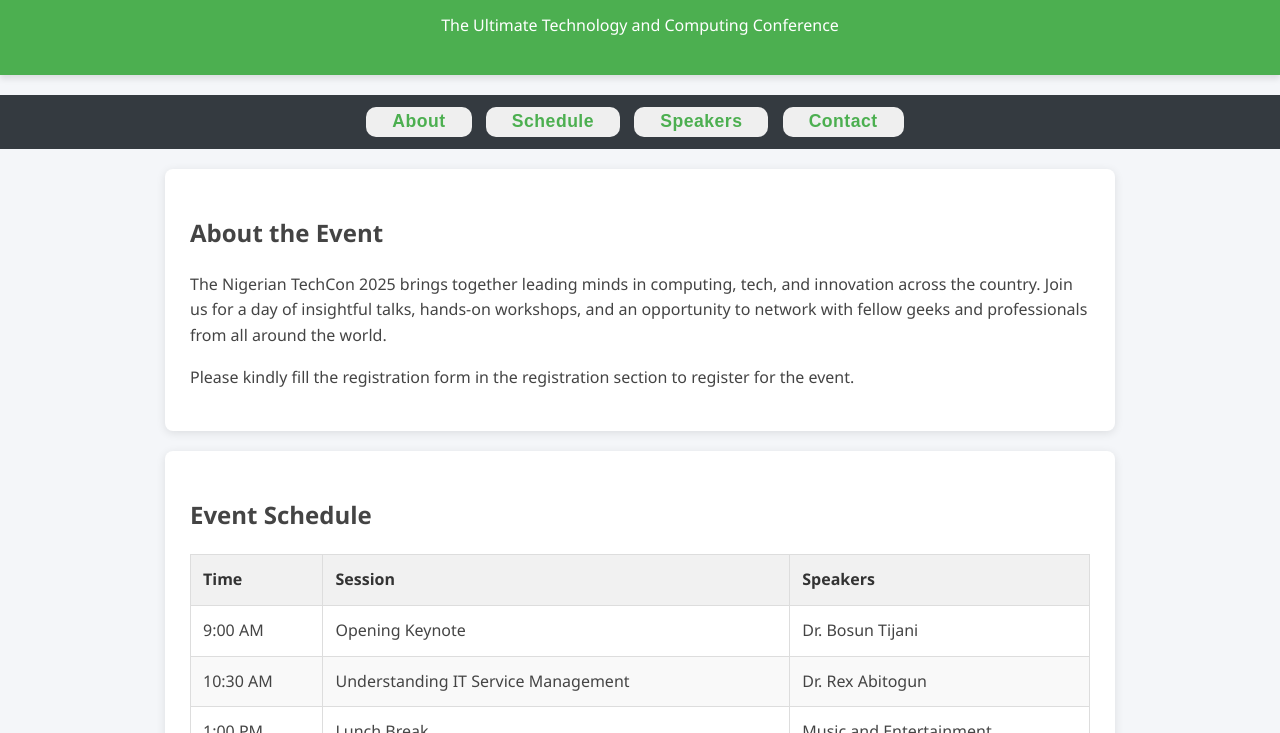
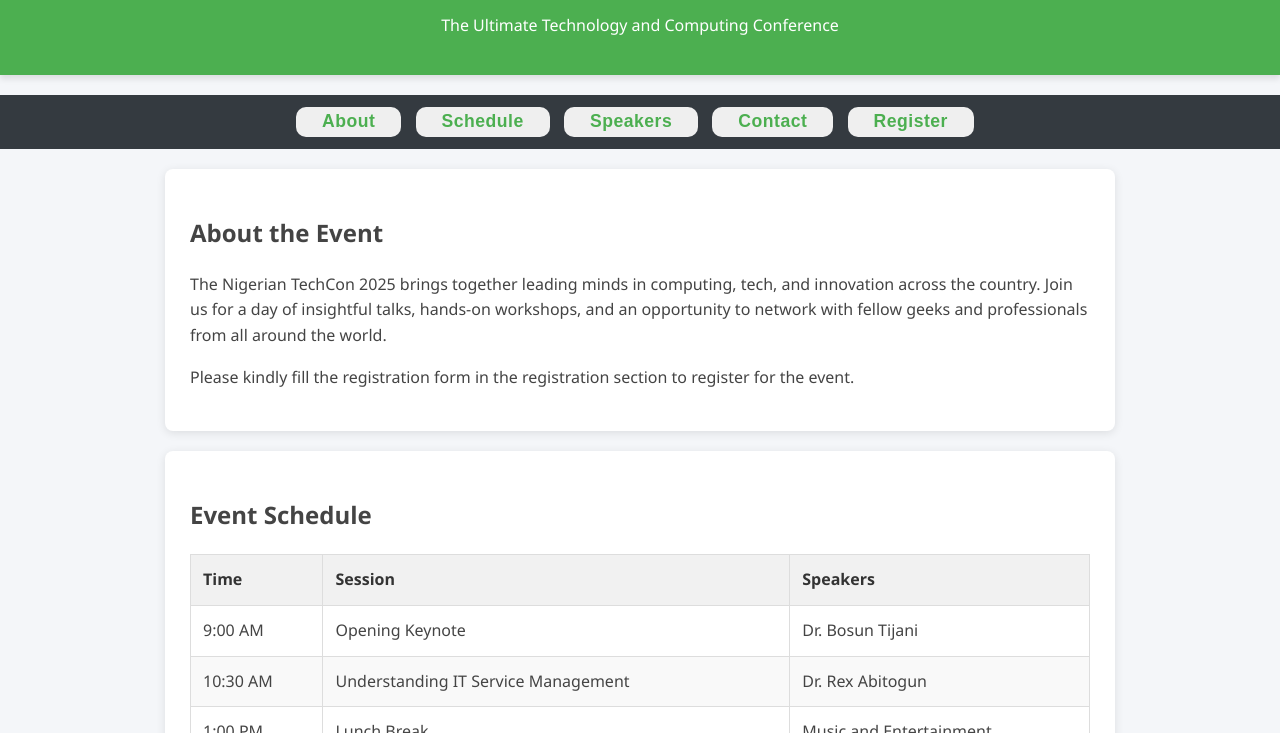
Before and after one commit to adetoro1989/Event_Project, a plain HTML site: page index.html in a window 1280 px wide. Shown: the part 67-800 px from the top of the page. Drawn offline with Linux system fonts and the light colour scheme.

Commit message:
Updated the menu nav on the landing page to include registration button

```diff
--- a/index.html
+++ b/index.html
@@ -23,6 +23,9 @@
       </button>
       <button class="cont">
         <a href="#contact">Contact</a>
+      </button>
+      <button class="regis">
+        <a href="/REG/form.html" target="_blank">Register</a>
       </button>
     </nav>
     <section id="about">
```
